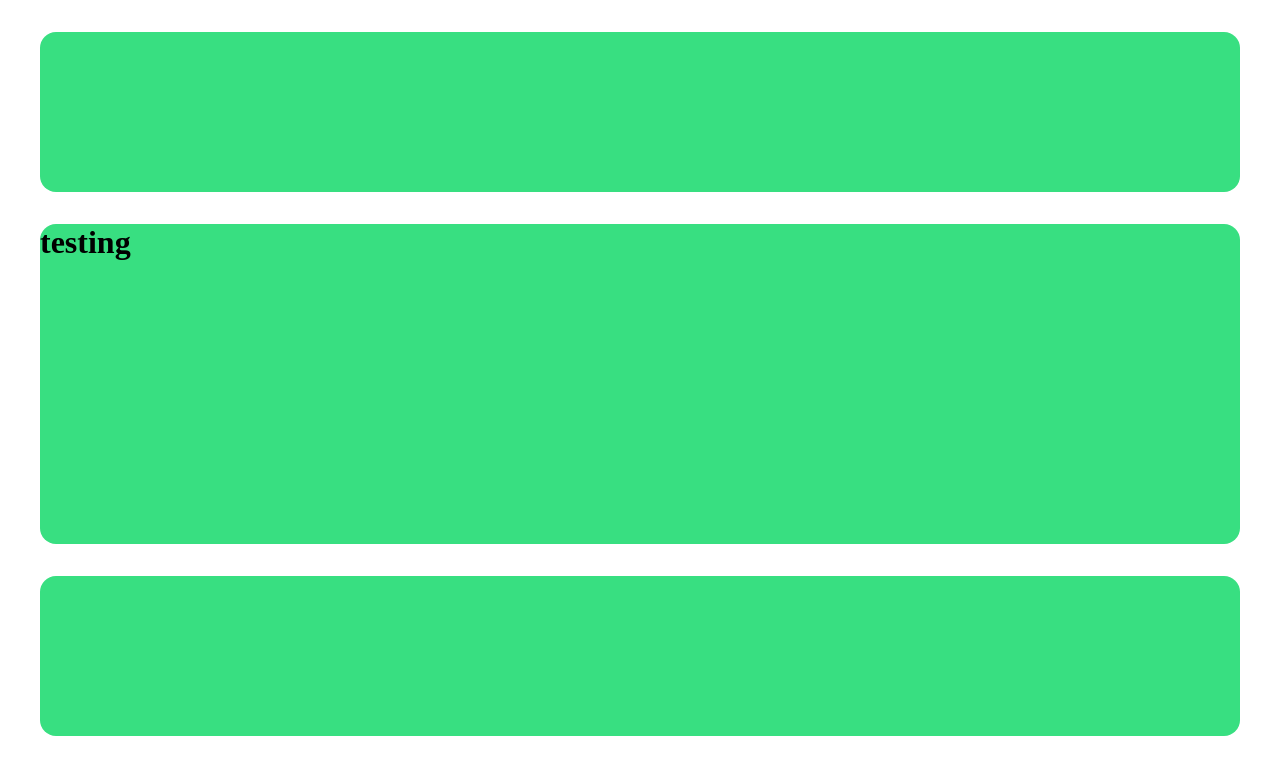
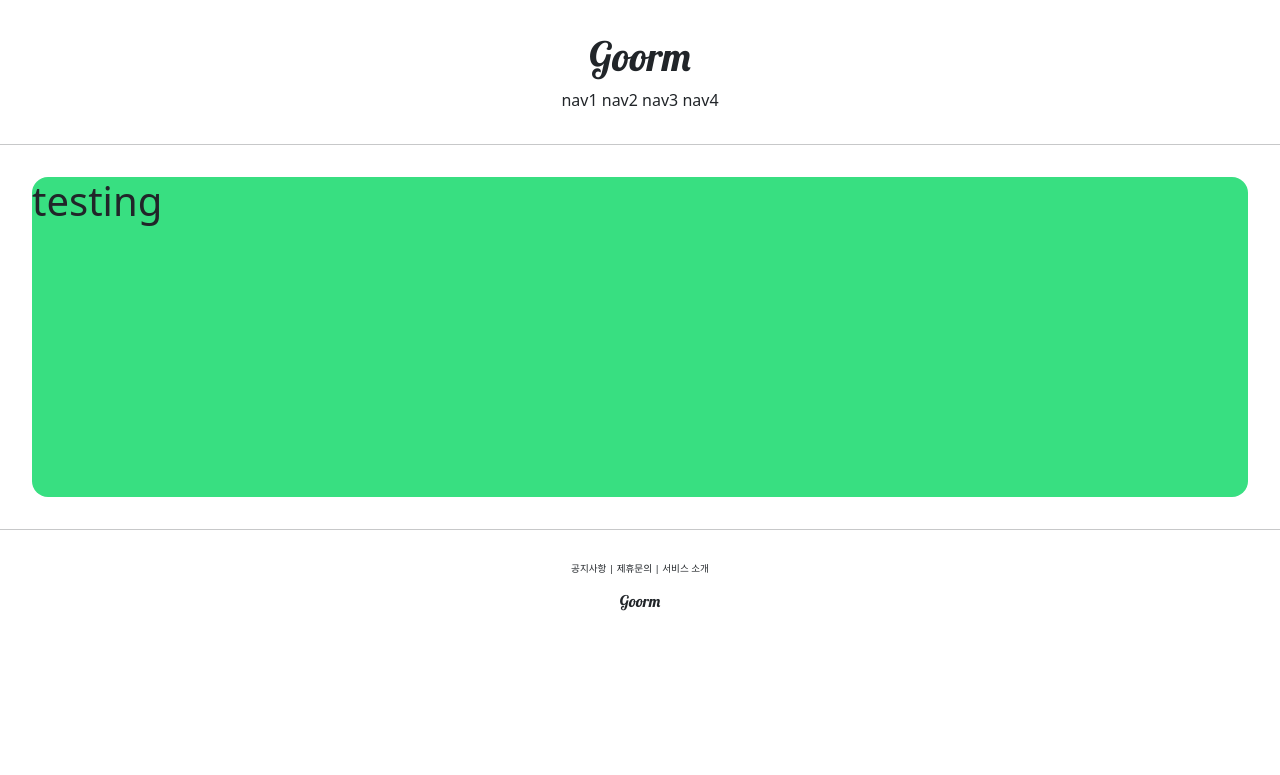
Before and after one commit to seriouslysilly21612/goormPractice, a Django app: page /account/hello_world/ in a window 1280 px wide. Shown: the top 775 px of the page. Run offline with Django 4.2, Linux system fonts and the light colour scheme.

Commit message:
djust django course 10 commit

```diff
--- a/templates/base.html
+++ b/templates/base.html
@@ -7,8 +7,12 @@
 
     {% include 'header.html' %}
 
+    <hr>
+
     {% block content %}
     {% endblock %}
+
+    <hr>
 
     {% include 'footer.html' %}
 
--- a/templates/footer.html
+++ b/templates/footer.html
@@ -1,3 +1,12 @@
-    <div style="height: 10rem; background-color: #38df81; border-radius: 1rem; margin: 2rem;">
+    <div style="text-align:center; margin-top: 2rem;">
+
+        <div style="font-size: .6rem;">
+            <span>공지사항</span> |
+            <span>제휴문의</span> |
+            <span>서비스 소개</span>
+        </div>
+        <div style="margin-top: 1rem;">
+            <h6 style="margin-top: 1rem; font-family: 'Lobster', cursive;">Goorm</h6>
+        </div>
 
     </div>
--- a/templates/head.html
+++ b/templates/head.html
@@ -1,4 +1,13 @@
 <head>
     <meta charset="UTF-8">
     <title>goormPractice</title>
+
+    <!--  Bootstrap Link  -->
+    <link href="https://cdn.jsdelivr.net/npm/bootstrap@5.3.0-alpha1/dist/css/bootstrap.min.css" rel="stylesheet"
+          integrity="sha384-GLhlTQ8iRABdZLl6O3oVMWSktQOp6b7In1Zl3/Jr59b6EGGoI1aFkw7cmDA6j6gD" crossorigin="anonymous">
+
+    <!--  GOOGLE FONTS LINK  -->
+    <link rel="preconnect" href="https://fonts.googleapis.com">
+    <link rel="preconnect" href="https://fonts.gstatic.com" crossorigin>
+    <link href="https://fonts.googleapis.com/css2?family=Lobster&display=swap" rel="stylesheet">
 </head>
--- a/templates/header.html
+++ b/templates/header.html
@@ -1,3 +1,11 @@
-    <div style="height: 10rem; background-color: #38df81; border-radius: 1rem; margin: 2rem;">
-
+    <div style="text-align:center; margin: 2rem 0;">
+        <div>
+            <h1 style="font-family: 'Lobster', cursive;">Goorm</h1>
+        </div>
+        <div>
+            <span>nav1</span>
+            <span>nav2</span>
+            <span>nav3</span>
+            <span>nav4</span>
+        </div>
     </div>
```
